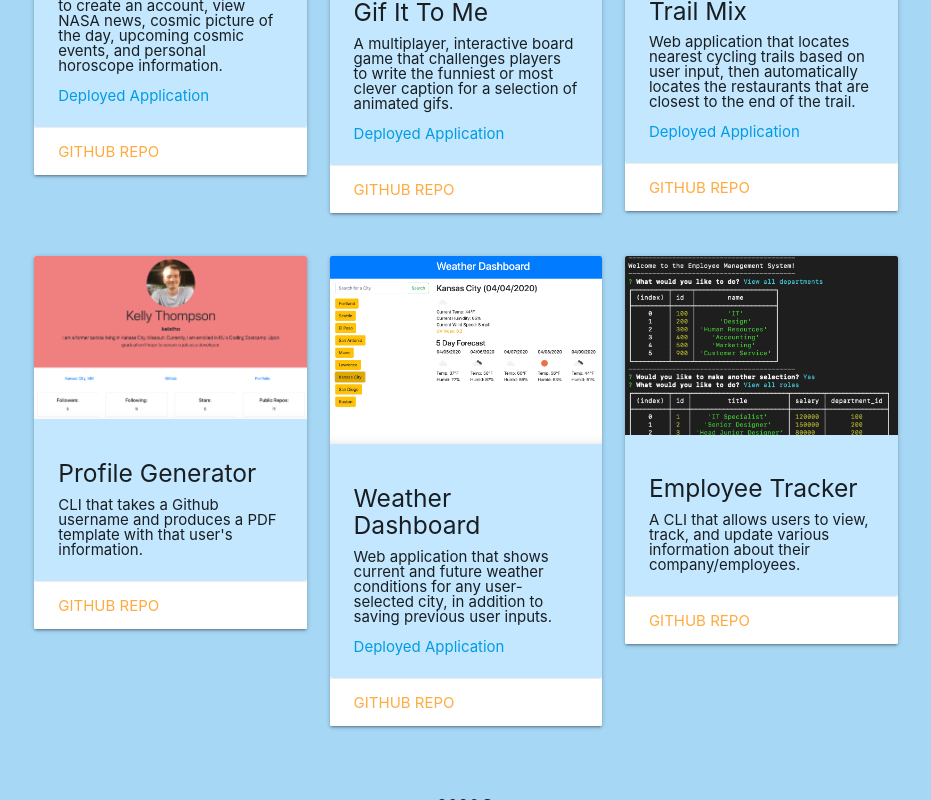
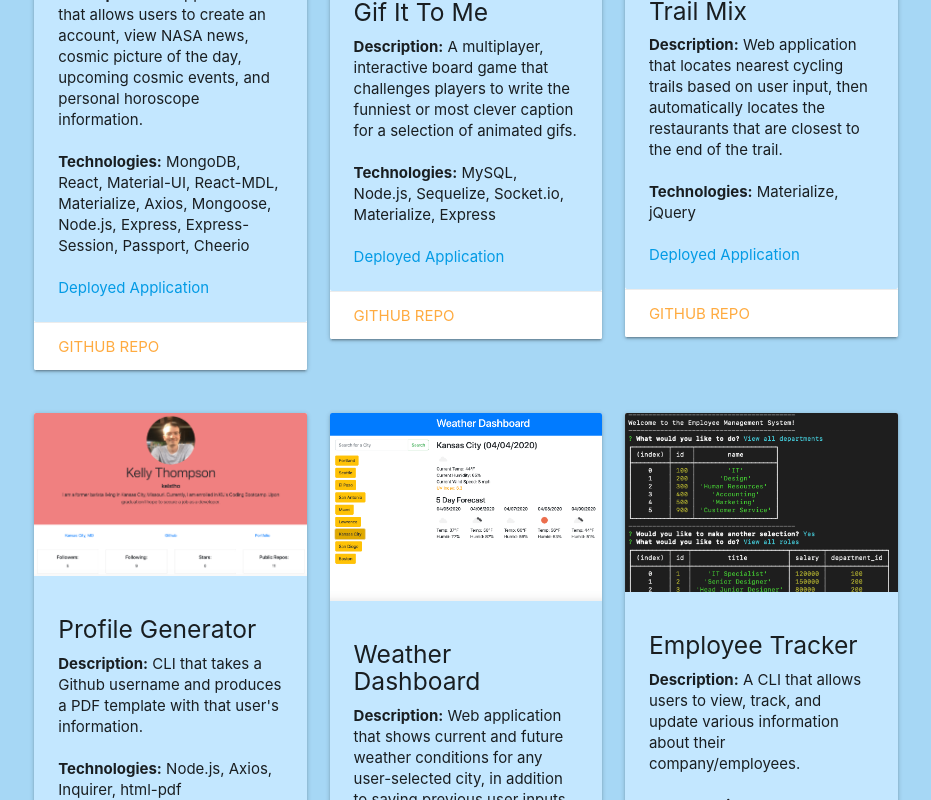
Before and after one commit to kelstho/kelstho.github.io, a React (Create React App) app: page /portfolio in a window 1280 px wide. Shown: the part 540-1340 px from the top of the page, without its empty margins (174-1105 px from the left). Built offline with nearby package versions, Linux system fonts and the light colour scheme.

Commit message:
add technologies section to projects

```diff
--- a/src/assets/css/Portfolio.css
+++ b/src/assets/css/Portfolio.css
@@ -1,3 +1,7 @@
 #portfolio-container {
   padding: 5px;
 }
+
+p {
+  line-height: 1.4;
+}
--- a/src/components/DeployedCard.js
+++ b/src/components/DeployedCard.js
@@ -11,7 +11,10 @@ function DeployedCard(props) {
         <div className="card-content">
           <h5>{props.title}</h5>
           <p>
-            {props.description}
+            <b>Description:</b> {props.description}
+            <br></br>
+            <br></br>
+            <b>Technologies:</b> {props.technologies}
             <br></br>
             <br></br>
             <a href={props.deployed} target="_blank" rel="noreferrer noopener">Deployed Application</a>
--- a/src/components/NotDeployedCard.js
+++ b/src/components/NotDeployedCard.js
@@ -11,7 +11,10 @@ function NotDeployedCard(props) {
         <div className="card-content">
           <h5>{props.title}</h5>
           <p>
-            {props.description}
+            <b>Description:</b> {props.description}
+            <br></br>
+            <br></br>
+            <b>Technologies:</b> {props.technologies}
           </p>
         </div>
         <div className="card-action">
--- a/src/pages/Portfolio.js
+++ b/src/pages/Portfolio.js
@@ -18,6 +18,7 @@ function Portfolio() {
           title={projects[0].title}
           image={cosmo}
           description={projects[0].description}
+          technologies={projects[0].technologies}
           deployed={projects[0].deployed}
           repo={projects[0].repo}
         />
@@ -25,6 +26,7 @@ function Portfolio() {
           title={projects[1].title}
           image={gif}
           description={projects[1].description}
+          technologies={projects[1].technologies}
           deployed={projects[1].deployed}
           repo={projects[1].repo}
         />
@@ -32,6 +34,7 @@ function Portfolio() {
           title={projects[2].title}
           image={trail}
           description={projects[2].description}
+          technologies={projects[2].technologies}
           deployed={projects[2].deployed}
           repo={projects[2].repo}
         />
@@ -41,12 +44,14 @@ function Portfolio() {
           title={projects[3].title}
           image={profile}
           description={projects[3].description}
+          technologies={projects[3].technologies}
           repo={projects[3].repo}
         />
         <DeployedCard
           title={projects[4].title}
           image={weather}
           description={projects[4].description}
+          technologies={projects[4].technologies}
           deployed={projects[4].deployed}
           repo={projects[4].repo}
         />
@@ -54,6 +59,7 @@ function Portfolio() {
           title={projects[5].title}
           image={tracker}
           description={projects[5].description}
+          technologies={projects[5].technologies}
           repo={projects[5].repo}
         />
       </div>
--- a/src/projects.json
+++ b/src/projects.json
@@ -2,35 +2,41 @@
   {
     "title": "Cosmologue",
     "description": "An application that allows users to create an account, view NASA news, cosmic picture of the day, upcoming cosmic events, and personal horoscope information.",
+    "technologies": "MongoDB, React, Material-UI, React-MDL, Materialize, Axios, Mongoose, Node.js, Express, Express-Session, Passport, Cheerio",
     "deployed": "https://cosmologue.herokuapp.com/",
     "repo": "https://github.com/kelstho/cosmologue"
   },
   {
     "title": "Gif It To Me",
     "description": "A multiplayer, interactive board game that challenges players to write the funniest or most clever caption for a selection of animated gifs.",
+    "technologies": "MySQL, Node.js, Sequelize, Socket.io, Materialize, Express",
     "deployed": "https://polar-savannah-75488.herokuapp.com/",
     "repo": "https://github.com/kelstho/gif-it-to-me"
   },
   {
     "title": "Trail Mix",
     "description": "Web application that locates nearest cycling trails based on user input, then automatically locates the restaurants that are closest to the end of the trail.",
+    "technologies": "Materialize, jQuery",
     "deployed": "https://kelstho.github.io/trail-mix/",
     "repo": "https://github.com/kelstho/trail-mix"
   },
   {
     "title": "Profile Generator",
     "description": "CLI that takes a Github username and produces a PDF template with that user's information.",
+    "technologies": "Node.js, Axios, Inquirer, html-pdf",
     "repo": "https://github.com/kelstho/profile-generator"
   },
   {
     "title": "Weather Dashboard",
     "description": "Web application that shows current and future weather conditions for any user-selected city, in addition to saving previous user inputs.",
+    "technologies": "jQuery, Bootstrap",
     "deployed": "https://kelstho.github.io/weather-dashboard/",
     "repo": "https://github.com/kelstho/weather-dashboard"
   },
   {
     "title": "Employee Tracker",
     "description": "A CLI that allows users to view, track, and update various information about their company/employees.",
+    "technologies": "MySQL, Node.js, Inquirer",
     "repo": "https://github.com/kelstho/employee-tracker"
   }
 ]
```
